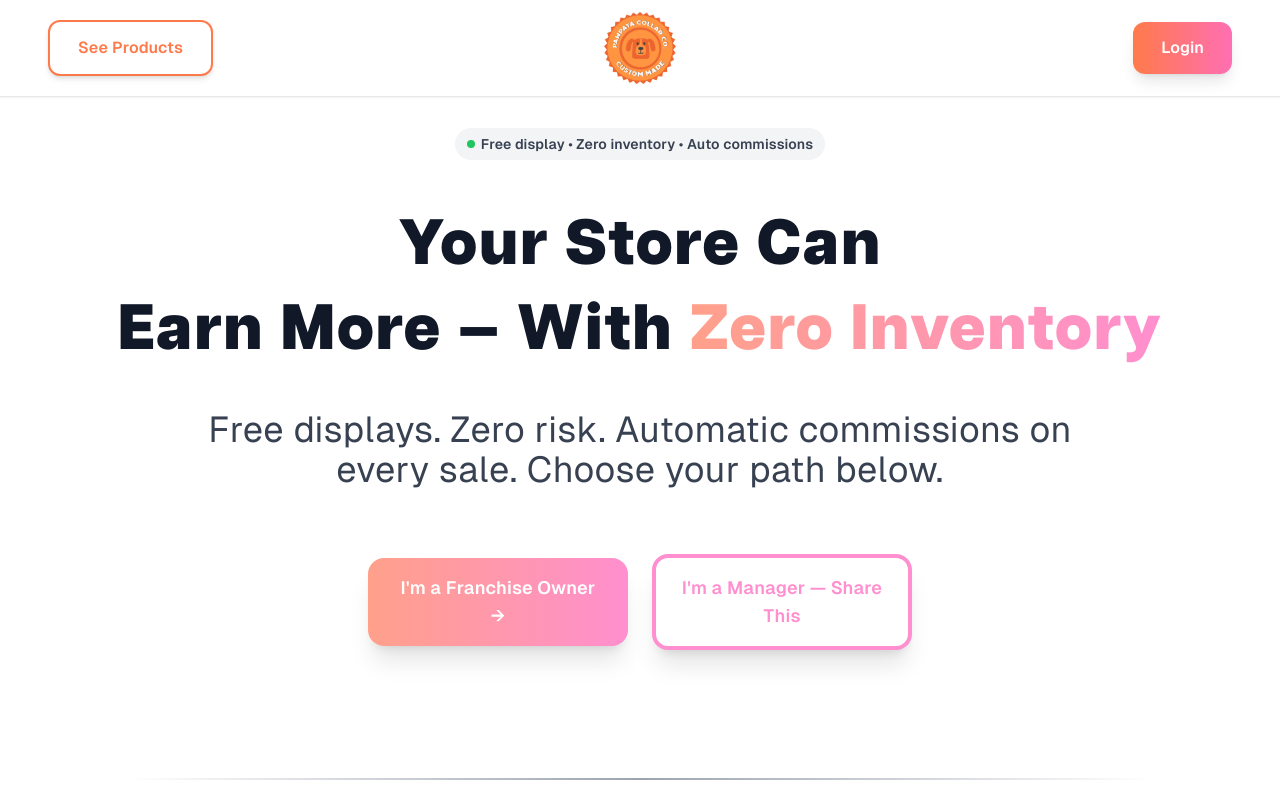
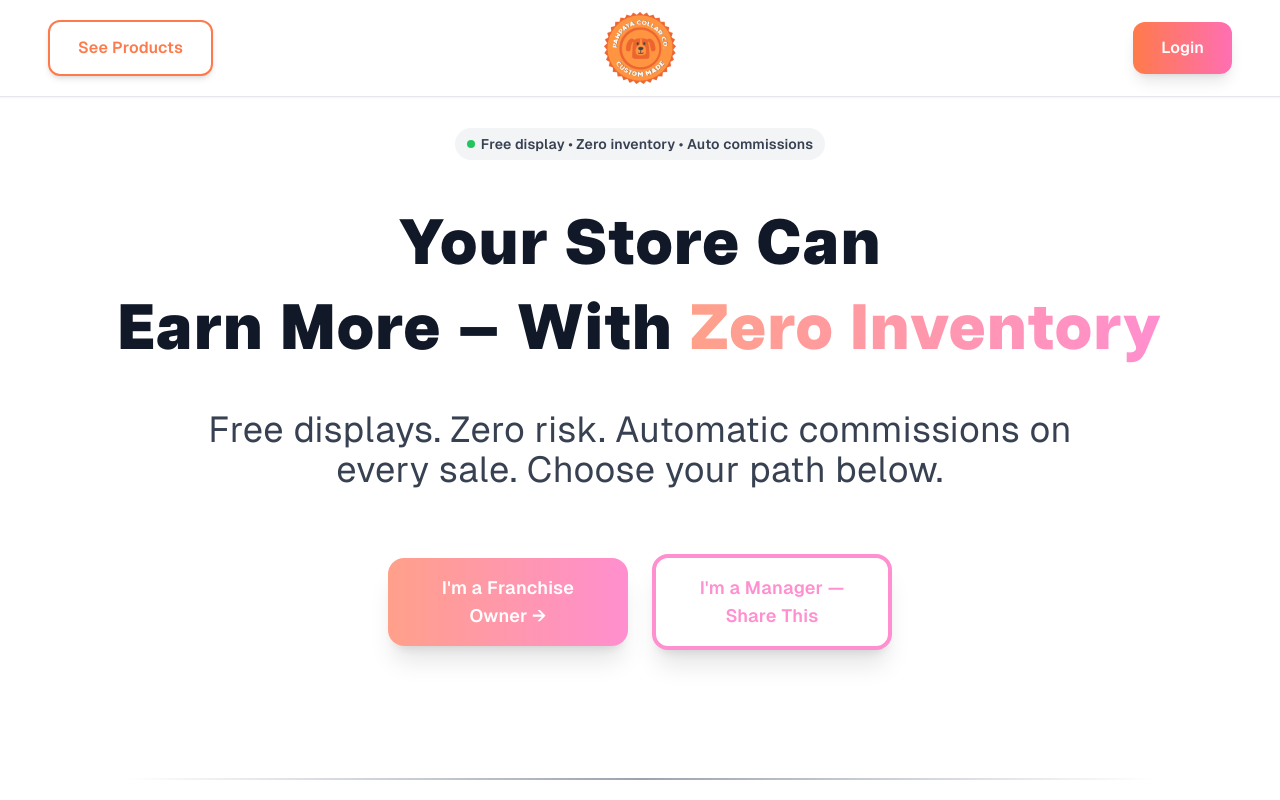
Before and after one commit to pawpayaco/tapify-marketplace, a Next.js app: page /onboard in a window 1280 px wide. Shown: the top 800 px of the page. Built offline with nearby package versions, Linux system fonts and the light colour scheme; no server answers.

Commit message:
Sync latest UID and Priority Display fixes

```diff
--- a/pages/onboard/about.js
+++ b/pages/onboard/about.js
@@ -52,15 +52,15 @@ export default function AboutPawpaya() {
 
           {/* CTA Buttons */}
           <div className="flex flex-col sm:flex-row gap-6 justify-center items-center mb-16">
-            <Link href="/onboard" className="w-full sm:w-[260px]">
+            <Link href="/onboard">
               <motion.button
                 initial={{ scale: 0.85, opacity: 0 }}
                 animate={{ scale: 1, opacity: 1 }}
                 transition={{ duration: 0.3, delay: 0.15 }}
                 whileHover={{ y: -2 }}
                 whileTap={{ scale: 0.98 }}
-                className="w-full px-6 py-4 rounded-2xl text-lg font-black shadow-xl transition-all text-white"
-                style={{ background: 'linear-gradient(to right, #FFA08A, #FF8FCF)' }}
+                className="px-6 py-4 rounded-2xl text-lg font-black shadow-xl transition-all text-white"
+                style={{ background: 'linear-gradient(to right, #FFA08A, #FF8FCF)', width: '240px', maxWidth: '100%' }}
               >
                 Learn About Partnership →
               </motion.button>
@@ -72,8 +72,8 @@ export default function AboutPawpaya() {
               transition={{ duration: 0.3, delay: 0.18 }}
               whileHover={{ y: -2 }}
               whileTap={{ scale: 0.98 }}
-              className="w-full sm:w-[260px] px-6 py-4 rounded-2xl text-lg font-black shadow-xl transition-all bg-white inline-block cursor-pointer text-center"
-              style={{ border: '4px solid #FF8FCF', color: '#FF8FCF' }}
+              className="px-6 py-4 rounded-2xl text-lg font-black shadow-xl transition-all bg-white inline-block cursor-pointer text-center"
+              style={{ border: '4px solid #FF8FCF', color: '#FF8FCF', width: '240px', maxWidth: '100%' }}
               onClick={(e) => {
                 e.preventDefault();
                 document.getElementById('how-it-works')?.scrollIntoView({ behavior: 'smooth', block: 'start' });
--- a/pages/onboard/index.js
+++ b/pages/onboard/index.js
@@ -85,15 +85,15 @@ export default function OnboardIndex() {
 
           {/* Two-Path CTA Buttons */}
           <div className="flex flex-col md:flex-row gap-6 justify-center items-center">
-            <Link href="/onboard/register" className="w-full md:w-[260px]">
+            <Link href="/onboard/register">
               <motion.button
                 initial={{ scale: 0.85, opacity: 0 }}
                 animate={{ scale: 1, opacity: 1 }}
                 transition={{ duration: 0.3, delay: 0.15 }}
                 whileHover={{ y: -2 }}
                 whileTap={{ scale: 0.98 }}
-                className="w-full px-6 py-4 rounded-2xl text-lg font-black shadow-xl transition-all text-white"
-                style={{ background: 'linear-gradient(to right, #FFA08A, #FF8FCF)' }}
+                className="px-6 py-4 rounded-2xl text-lg font-black shadow-xl transition-all text-white"
+                style={{ background: 'linear-gradient(to right, #FFA08A, #FF8FCF)', width: '240px', maxWidth: '100%' }}
               >
                 I'm a Franchise Owner →
               </motion.button>
@@ -105,8 +105,8 @@ export default function OnboardIndex() {
               whileHover={{ y: -2 }}
               whileTap={{ scale: 0.98 }}
               onClick={handleManagerShare}
-              className="w-full md:w-[260px] px-6 py-4 rounded-2xl text-lg font-black shadow-xl transition-all bg-white"
-              style={{ border: '4px solid #FF8FCF', color: '#FF8FCF' }}
+              className="px-6 py-4 rounded-2xl text-lg font-black shadow-xl transition-all bg-white"
+              style={{ border: '4px solid #FF8FCF', color: '#FF8FCF', width: '240px', maxWidth: '100%' }}
             >
               {isCopied ? 'Copied! ✓' : 'I\'m a Manager — Share This'}
             </motion.button>
```
